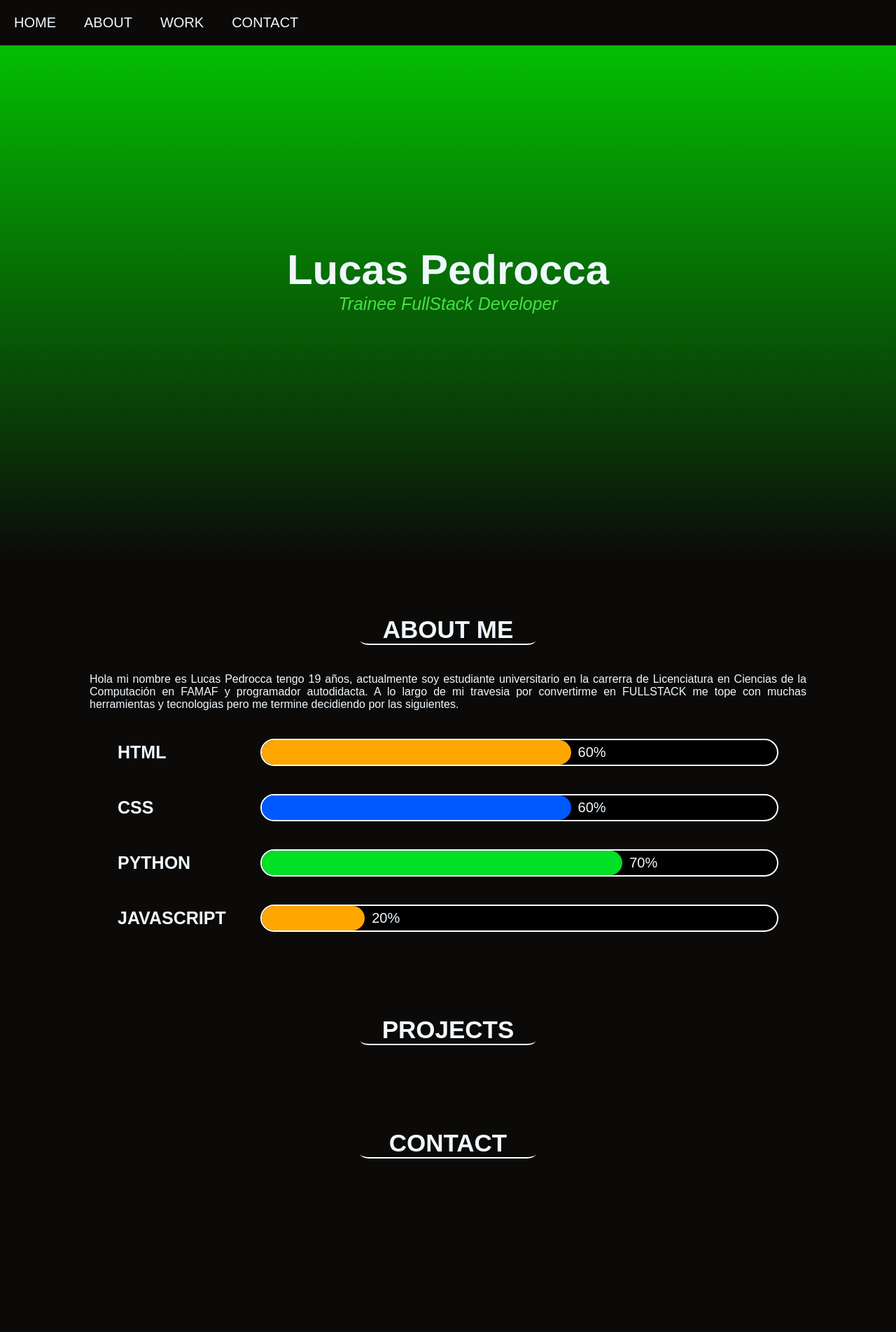
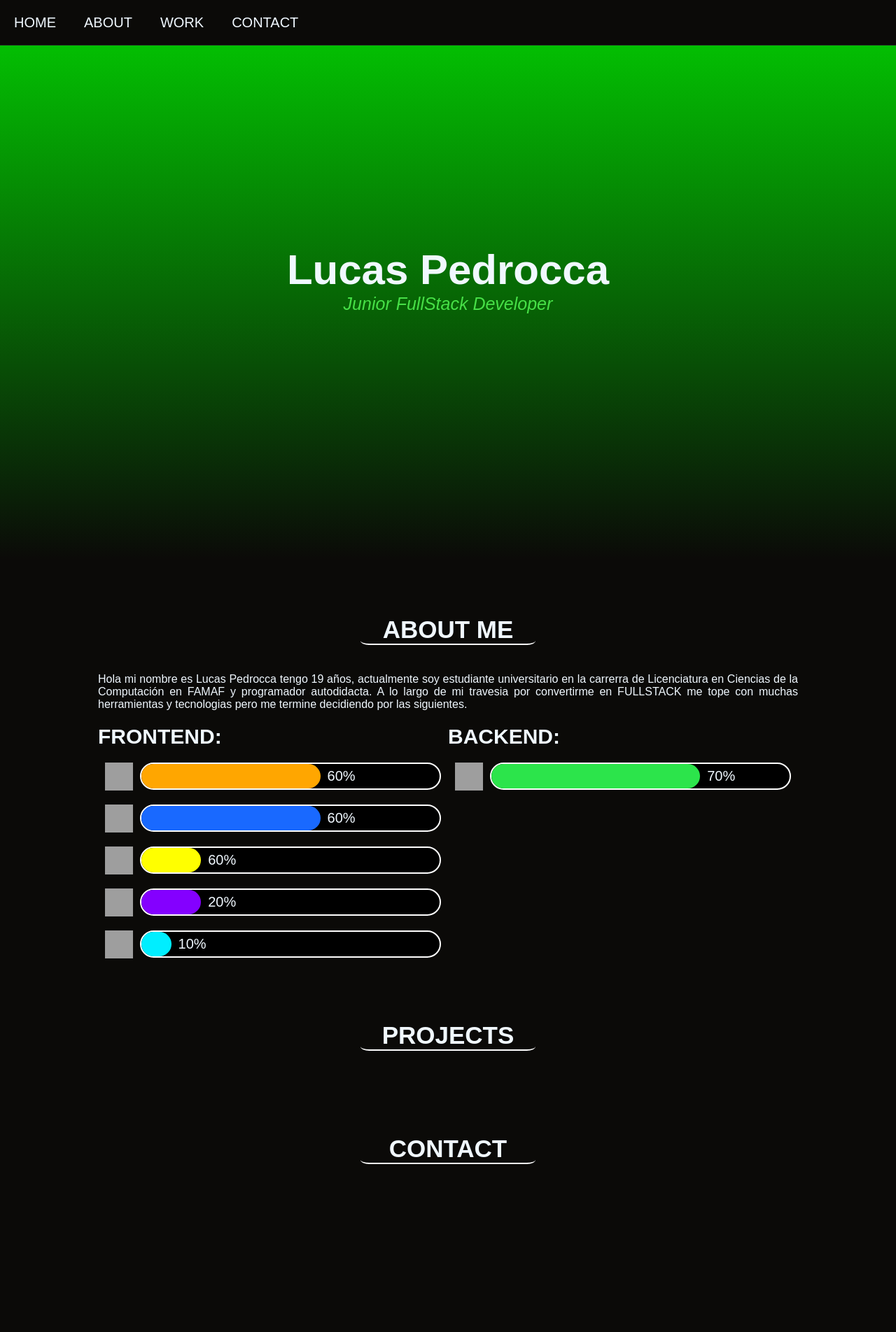
Before and after one commit to lucaspedrocca/workspace, a PHP site: page /portfolio.html in a window 1280 px wide. Shown: the top 1904 px of the page at 70% size. Before the commit the page ends 1656 px from the top, so only its background shows below. Run offline with PHP 8.4, Linux system fonts and the light colour scheme; grey boxes are pictures that could not be loaded.

Commit message:
Modificacion de Toolbar

```diff
--- a/Proyectos/portfolio_hub/portfolio.css
+++ b/Proyectos/portfolio_hub/portfolio.css
@@ -31,6 +31,24 @@ p {
     text-align: justify;
 }
 
+*::-webkit-scrollbar {
+    width: 8px;
+  }
+
+  *::-webkit-scrollbar-track {
+    background: transparent;
+  }
+
+  *::-webkit-scrollbar-thumb {
+    background-color: #ffffff;
+    border-radius: 20px;
+  }
+
+  *::-webkit-scrollbar-thumb:active {
+    background-color: #bbbbbb;
+
+  }
+
 /* TEXTS */
 
 .highlighted-text {
@@ -54,6 +72,12 @@ p {
 
 .title-small{
     font-size: 25px;
+}
+
+.title-tools{
+    font-size: 30px;
+    padding-bottom: 10px;
+
 }
 
 /* HEADER */
@@ -111,32 +135,38 @@ header {
 
 .main-doc{
     width: 80%;
-    max-width: 1300px;
+    max-width: 1000px;
     margin: 0 auto;
 }
 
 /* ABOUT ME */
 #box-tools{
-    margin: 20px;
+    margin-top: 20px;
+    display: flex;
+}
+
+#frontend-tools, #backend-tools{
+    width: 50%;
 }
 
 .tool{
     display: flex;
-    padding: 20px;
-    align-items: center;
+    padding: 10px ;
     justify-content: center;
 
 }
 
-.tool .title-small{
-    margin-right: 20px;
-    width: 200px;
+.icon-tool{
+    margin-right: 10px;
+    width: 40px;
+    height: 40px;
+
 }
 
 .full-tool-bar{
     overflow: hidden;
     display: flex;
-    max-width: 800px;
+    max-width: 600px;
     width: 800px;
     height: 35px;
     background-color: black;
@@ -148,8 +178,6 @@ header {
     width: 50%;
     height: 100%;
     border-radius: 0  30px 30px 0;
-
-
 }
 
 .level-tool-bar.html{
@@ -158,19 +186,29 @@ header {
 }
 
 .css{
-    background-color:rgb(0, 89, 255);
+    background-color:rgb(25, 105, 255);
     width: 60%;
 }
 
 .python{
-    background-color: rgb(0, 224, 37);
+    background-color: rgb(44, 228, 75);
     width: 70%;
 }
 
 .javascript{
-    background-color: rgb(255, 166, 0);
+    background-color: rgb(255, 255, 0);
     width: 20%;
 
+}
+
+.bootstrap{
+    background-color:rgb(132, 0, 255);
+    width: 20%;
+}
+
+.react{
+    background-color:rgb(0, 238, 255);
+    width: 10%;
 }
 
 
@@ -188,7 +226,30 @@ header {
 }
 
 
+/* MEDIA QUERYS */
 
+@media  only screen and (max-width: 700px) {
+    #box-tools{
+        display: block;
+    }
+
+    #frontend-tools, #backend-tools {
+        width: 100%;
+    }
+}
+
+
+@media  only screen and (max-width: 410px) {
+    #navbar{
+        justify-content: center;
+    }
+    .nav-link{
+        padding: 20px 15px;
+    }
+
+
+
+}
 
 
 
--- a/Proyectos/portfolio_hub/portfolio.html
+++ b/Proyectos/portfolio_hub/portfolio.html
@@ -20,7 +20,7 @@
             <div id="welcome-section">
                 <div>
                     <h1 class="title-large">Lucas Pedrocca</h1>
-                    <i class="title-small highlighted-text">Trainee FullStack Developer</i>
+                    <i class="title-small highlighted-text">Junior FullStack Developer</i>
                 </div>
             </div>
         </header>
@@ -33,32 +33,58 @@
                 </div>
 
                 <div id="box-tools">
+                    <div id="frontend-tools">
+                        <h2 class="title-tools">FRONTEND:</h2>
+
                         <div class="tool">
-                        <h3 class="title-small">HTML</h3>
+                            <img class="icon-tool" title="html icon" alt="html icon" src="https://img.icons8.com/color/48/null/html-5--v1.png" />
                             <div class="full-tool-bar">
                                 <div class="level-tool-bar html"></div>
                                 <div class="level-tool-bar empty"><p class="porcentaje">60%</p></div>
                             </div>
                         </div>
+
                         <div class="tool">
-                        <h3 class="title-small">CSS</h3>
+                            <img class="icon-tool" alt="css3 icon" title="css3 icon" src="https://img.icons8.com/color/48/null/css3.png"/>
                             <div class="full-tool-bar">
                                 <div class="level-tool-bar css"></div>
                                 <div class="level-tool-bar empty"><p class="porcentaje">60%</p></div>
                             </div>
                         </div>
+
                         <div class="tool">
-                        <h3 class="title-small">PYTHON</h3>
+                            <img class="icon-tool" title="javascript icon" alt="javascript icon" src="https://img.icons8.com/fluency/48/null/javascript.png" />
+                            <div class="full-tool-bar">
+                                <div class="level-tool-bar javascript"></div>
+                                <div class="level-tool-bar empty"><p class="porcentaje">60%</p></div>
+                            </div>
+                        </div>
+
+                        <div class="tool">
+                            <img  class="icon-tool" alt="bootstrap icon" title="bootstrap icon" src="https://img.icons8.com/color/48/null/bootstrap.png"/>
+                            <div class="full-tool-bar">
+                                <div class="level-tool-bar bootstrap"></div>
+                                <div class="level-tool-bar empty"><p class="porcentaje">20%</p></div>
+                            </div>
+                        </div>
+
+                        <div class="tool">
+                            <img  class="icon-tool"  alt="react icon" title="react icon" src="https://img.icons8.com/color/48/null/react-native.png"/>
+                            <div class="full-tool-bar">
+                                <div class="level-tool-bar react"></div>
+                                <div class="level-tool-bar empty"><p class="porcentaje">10%</p></div>
+                            </div>
+                        </div>
+                    </div>
+
+                    <div id="backend-tools">
+                        <h2 class="title-tools">BACKEND:</h2>
+                        <div class="tool">
+                            <img class="icon-tool"  alt="python icon" title="python icon" src="https://img.icons8.com/color/48/null/python--v1.png"/>
                             <div class="full-tool-bar">
                                 <div class="level-tool-bar python"></div>
                                 <div class="level-tool-bar empty"><p class="porcentaje">70%</p></div>
                             </div>
-                    </div>
-                    <div class="tool">
-                        <h3 class="title-small">JAVASCRIPT</h3>
-                        <div class="full-tool-bar">
-                            <div class="level-tool-bar javascript"></div>
-                            <div class="level-tool-bar empty"><p class="porcentaje">20%</p></div>
                         </div>
                     </div>
                 </div>
```
Lines whose indentation alone changed are shown as unchanged.
